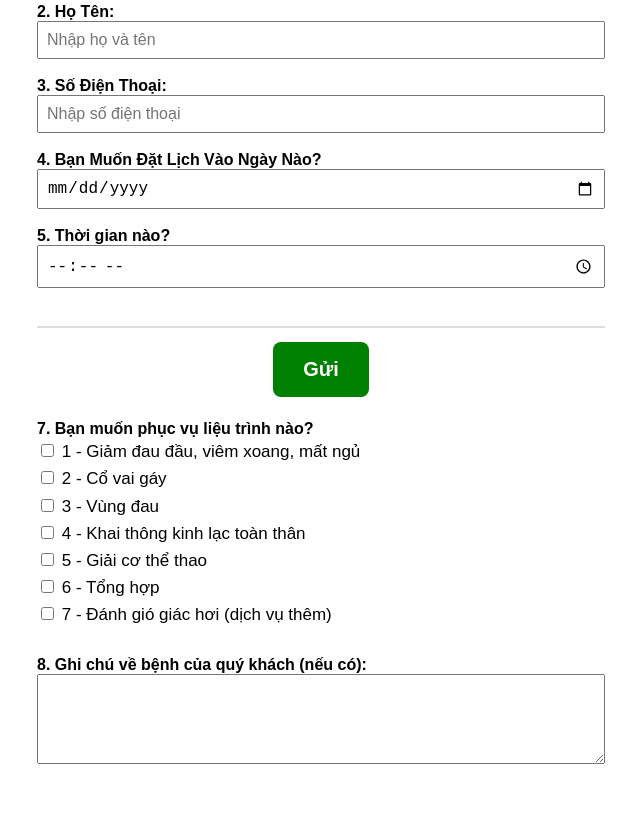
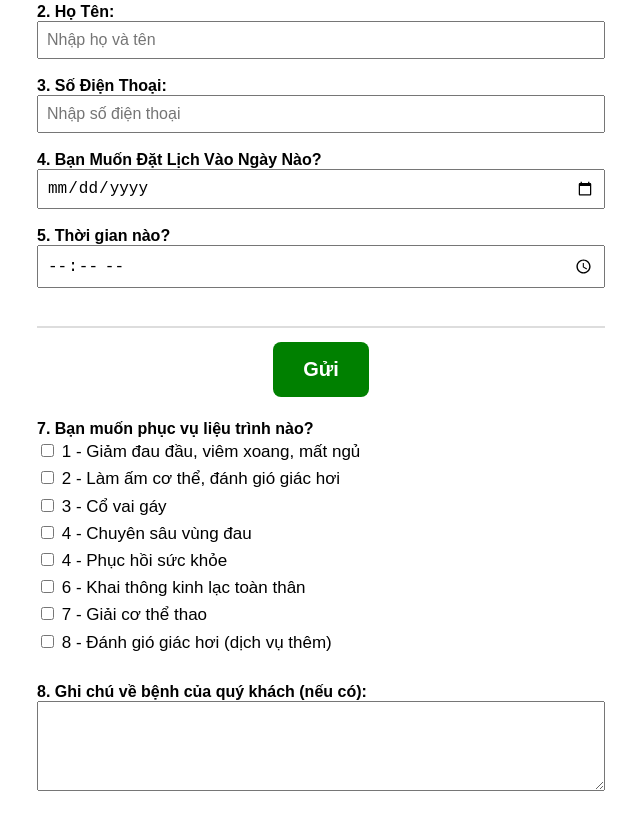
Before and after one commit to djpu88/ductamdatlich, a plain HTML site: page index.html in a window 1280 px wide. Shown: the part 383-1208 px from the top of the page, without its empty margins (319-959 px from the left). Drawn offline with Linux system fonts and the light colour scheme.

Commit message:
Update index.html
thêm liệu trình

```diff
--- a/index.html
+++ b/index.html
@@ -45,12 +45,13 @@
   <label><b>7. Bạn muốn phục vụ liệu trình nào?</b></label><br>
   <div style="font-size: 17px; line-height: 1.6;">
     <input type="checkbox" name="service" value="1 - Giảm đau đầu, viêm xoang, mất ngủ"> 1 - Giảm đau đầu, viêm xoang, mất ngủ<br>
-    <input type="checkbox" name="service" value="2 - Cổ vai gáy"> 2 - Cổ vai gáy<br>
-    <input type="checkbox" name="service" value="3 - Vùng đau"> 3 - Vùng đau<br>
-    <input type="checkbox" name="service" value="4 - Khai thông kinh lạc toàn thân"> 4 - Khai thông kinh lạc toàn thân<br>
-    <input type="checkbox" name="service" value="5 - Giải cơ thể thao"> 5 - Giải cơ thể thao<br>
-    <input type="checkbox" name="service" value="6 - Tổng hợp"> 6 - Tổng hợp<br>
-    <input type="checkbox" name="service" value="7 - Đánh gió giác hơi"> 7 - Đánh gió giác hơi (dịch vụ thêm)<br><br>
+    <input type="checkbox" name="service" value="2 - Làm ấm cơ thể, đánh gió giác hơi"> 2 - Làm ấm cơ thể, đánh gió giác hơi<br>
+    <input type="checkbox" name="service" value="3 - Cổ vai gáy"> 3 - Cổ vai gáy<br>
+    <input type="checkbox" name="service" value="4 - Chuyên sâu vùng đau"> 4 - Chuyên sâu vùng đau<br>
+    <input type="checkbox" name="service" value="5 - Phục hồi sức khỏe"> 4 - Phục hồi sức khỏe<br>
+    <input type="checkbox" name="service" value="6 - Khai thông kinh lạc toàn thân"> 6 - Khai thông kinh lạc toàn thân<br>
+    <input type="checkbox" name="service" value="7 - Giải cơ thể thao"> 7 - Giải cơ thể thao<br>
+    <input type="checkbox" name="service" value="8 - Đánh gió giác hơi"> 8 - Đánh gió giác hơi (dịch vụ thêm)<br><br>
   </div>
 
   <label for="note"><b>8. Ghi chú về bệnh của quý khách (nếu có):</b></label><br>
```
